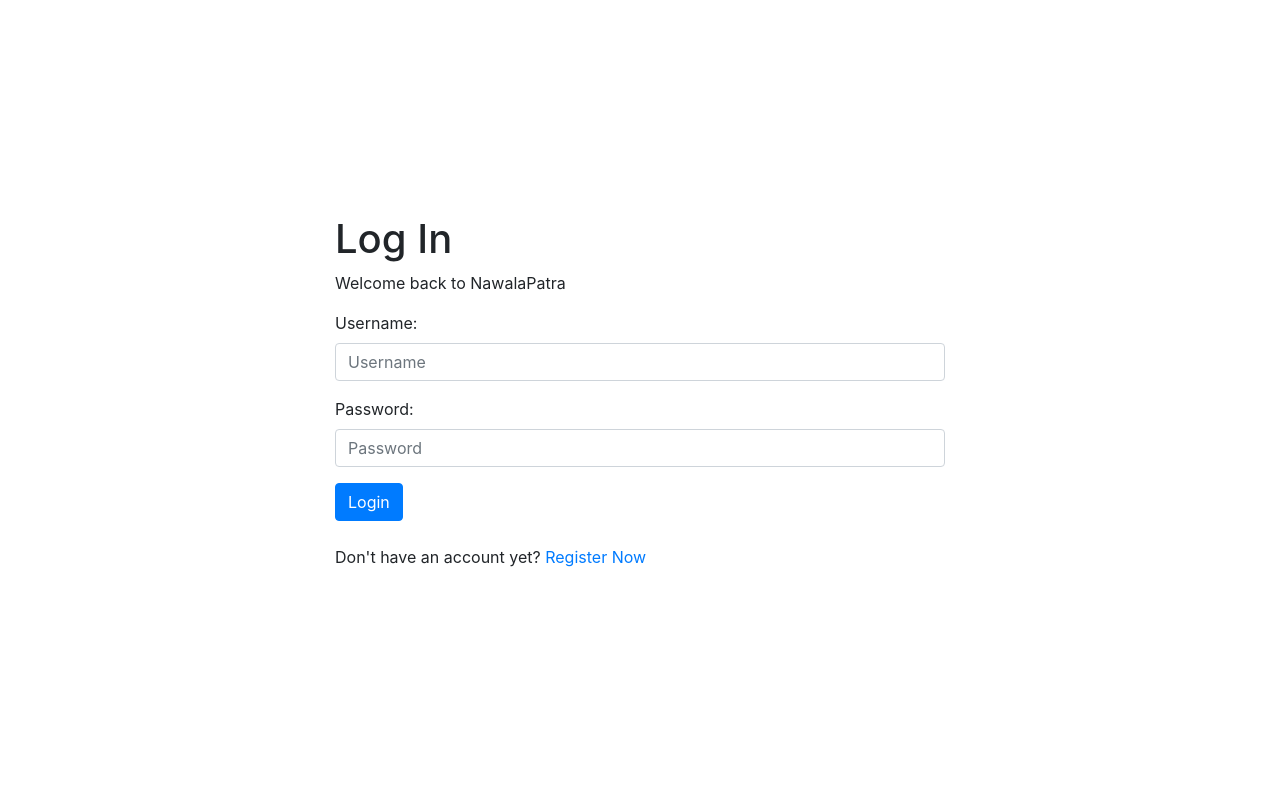
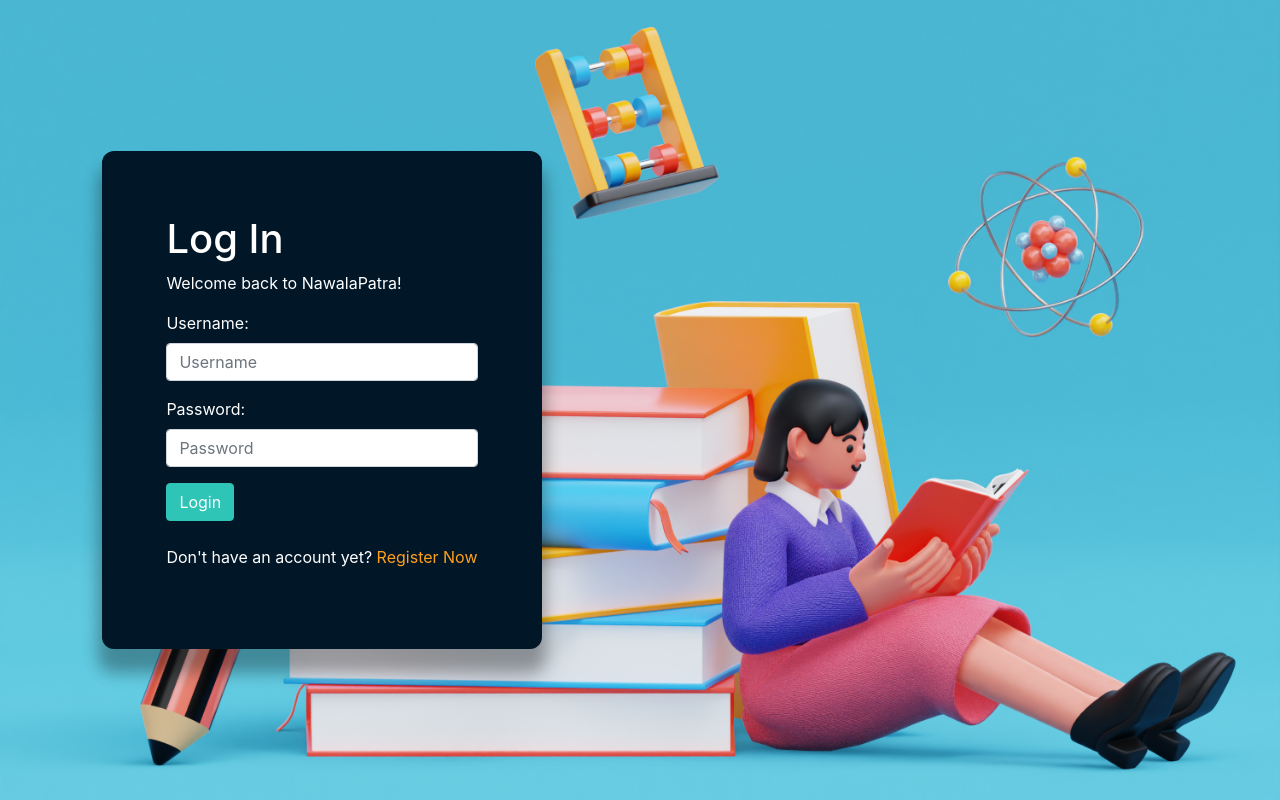
Before and after one commit to NawalaPatra-e12/NawalaPatra, a Django app: page /login/ in a window 1280 px wide. Run offline with Django 4.2, Linux system fonts and the light colour scheme; parts of the project's set-up code (start-up, migrations or seed data) failed here and were passed over; some libraries are stand-ins or nearby versions.

Commit message:
almap-add: login register

```diff
--- a/main/templates/login.html
+++ b/main/templates/login.html
@@ -1,3 +1,5 @@
+{% load static %}
+
 <!DOCTYPE html>
 <html lang="en">
     <head>
@@ -13,16 +15,19 @@
         <link rel="stylesheet" href="https://maxcdn.bootstrapcdn.com/bootstrap/4.5.2/css/bootstrap.min.css">
 
         <title>Login</title>
+        <link rel="stylesheet" href="{% static 'css/login_register.css' %}">
+
     </head>
 
     <body>
-        <div class="container-fluid content">
-            <div class="row justify-content-center align-items-center" style="min-height: 100vh;">
-                <div class="col-md-6">
+        <div class="study-bg">
+
+            <div class="floating-sqr">
                 <div>
                     <h1>Log In</h1>
-                        <p>Welcome back to NawalaPatra</p>
+                    <p>Welcome back to NawalaPatra!</p>
                 </div>
+
                 <form method="POST" action="">
                     {% csrf_token %}
                     <div class="form-group">
@@ -43,9 +48,11 @@
                     </ul>
                 {% endif %}
                 <br/>
-                    <p>Don't have an account yet? <a href="{% url 'main:register' %}">Register Now</a></p>
+                <p>Don't have an account yet? <a class="reg-links" href="{% url 'main:register' %}">Register Now</a></p>
             </div>
+
+
         </div>
-        </div>
+
     </body>
 </html>
--- /dev/null
+++ b/static/css/login_register.css
@@ -0,0 +1,66 @@
+.study-bg {
+    background-image: url("/static/img/education7.jpg");
+    background-size: cover;
+    background-position: right;
+    width: 100vw;
+    height: 100vh;
+}
+
+.book-bg {
+    background-image: url("/static/img/book04.png");
+    background-size: cover;
+    background-position: right;
+    width: 100vw;
+    height: 100vh;
+}
+
+.floating-sqr {
+    background-color: #011627ff;
+    width: fit-content;
+    height: fit-content;
+    border-radius: 12px;
+    padding: 5%;
+
+    position: relative;
+    top: 50%;
+    transform: translateY(-50%);
+
+    float: left;
+    margin-left: 8vw;
+    margin-right: auto;
+    box-shadow: 0 20px 16px 4px rgba(0, 0, 0, 0.314);
+}
+
+.btn-primary {
+    background-color: #2ec4b6ff !important;
+    border-color: #2ec4b6ff !important;
+}
+
+.btn-primary:hover, .btn-primary:active, .btn-primary:visited {
+    background-color: #249b90 !important;
+    border-color: #249b90 !important;
+}
+
+.btn-secondary {
+    background-color: #ff9f1cff !important;
+    border-color: #ff9f1cff !important;
+    color: #011627ff !important;
+}
+
+.btn-secondary:hover, .btn-secondary:active, .btn-secondary:visited {
+    background-color: #e88600 !important;
+    border-color: #e88600 !important;
+    color: #011627ff !important;
+}
+
+body {
+    color: white;
+}
+
+.reg-links {
+    color: #ff9f1cff;
+}
+
+.reg-links:hover {
+    color: #e88600;
+}
--- a/writersjam/templates/writer.html
+++ b/writersjam/templates/writer.html
@@ -3,6 +3,10 @@
 {% load static %}
 
 {% block title %}Writer's Jam{% endblock title %}
+
+{% block meta %}
+<link rel="stylesheet" href="{% static 'css/writers.css' %}">
+{% endblock meta %}
 
 <!-- {% block script %}
 <script type="text/javascript" src="{% static 'js/writers.js' %}"></script>
@@ -10,7 +14,6 @@
 
 {% block content %}
 <div class="content">
-    <link rel="stylesheet" type="text/css" href="{% static 'css/writers.css' %}">
 
     <h1 id="app-title">Writer's Jam</h1>
 
```
Also changed, not shown: forum/templates/forum.html (+4 -4 lines), main/static/css/login_register.css (added, +66 -0 lines), main/templates/register.html (+19 -15 lines), static/css/writers.css (+6 -2 lines), writersjam/static/css/writers.css (+6 -2 lines), main/static/img/education7.jpg (added), static/img/education7.jpg (added), 2 other files. Lines whose indentation alone changed are shown as unchanged.
